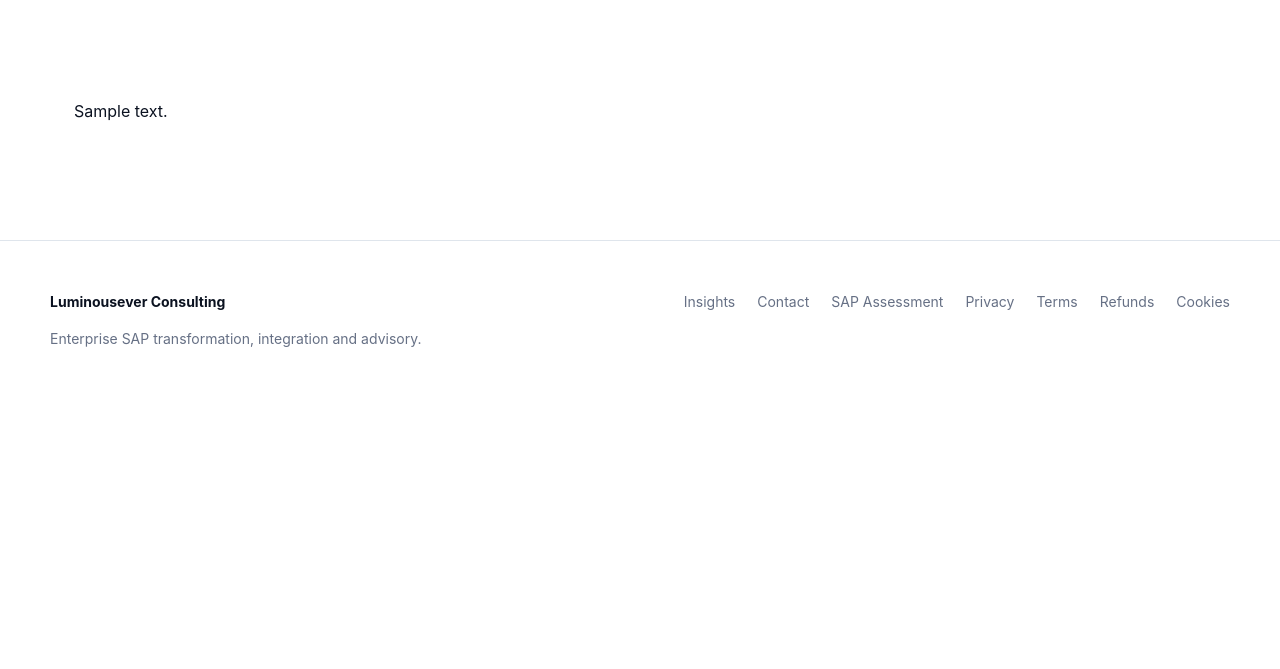
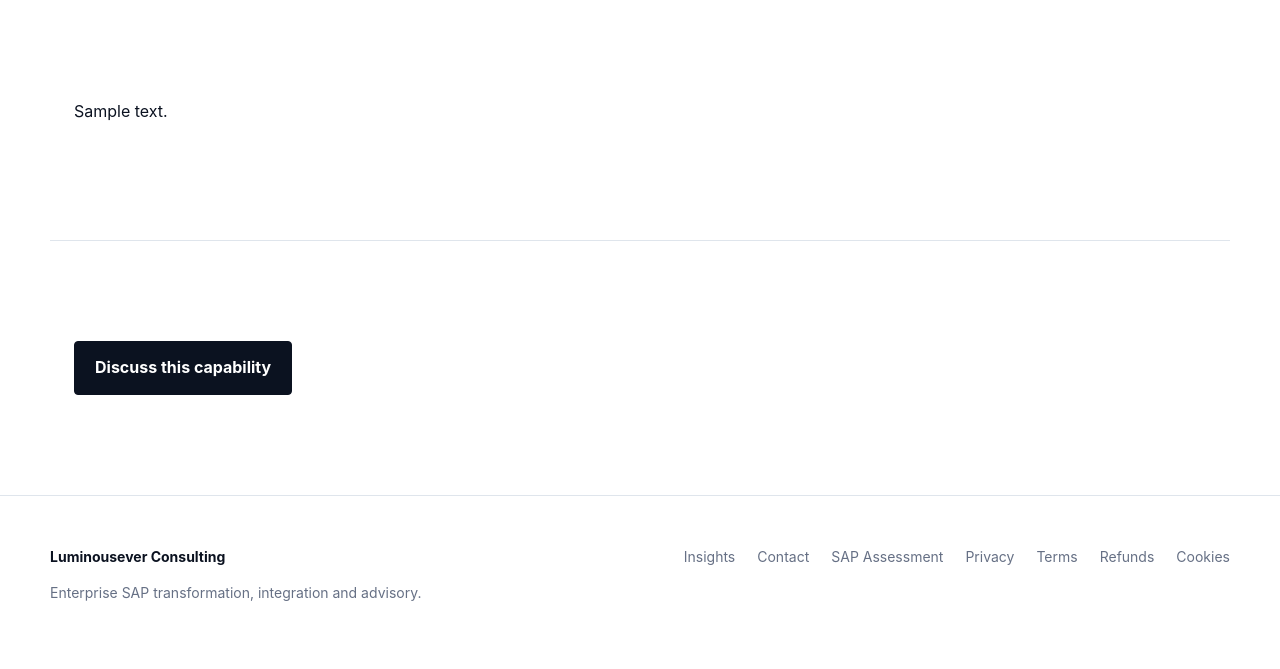
Before and after one commit to bhawanirathore7773/luminousever-consulting, a Django app: a page that uses templates/pages/detail.html in a window 1280 px wide. Shown: the part 469-1138 px from the top of the page. Before the commit the page ends 816 px from the top, so only its background shows below. Run offline with Django 5.2, Linux system fonts and the light colour scheme; tables that the repository leaves empty hold one stand-in row (values such as "Sample post"); parts of the project's set-up code (start-up, migrations or seed data) failed here and were passed over.

```diff
--- a/templates/pages/detail.html
+++ b/templates/pages/detail.html
@@ -1 +1 @@
-{% extends "base.html" %}{% block content %}<section class="page-head"><span class="eyebrow">LUMINOUSEVER CONSULTING</span><h1>{{ item.name|default:item.title }}</h1><p>{{ item.summary|default:item.excerpt }}</p></section><section class="section prose">{{ item.content|linebreaks }}</section>{% endblock %}
+{% extends "base.html" %}{% block content %}<article class="page-head"><span class="eyebrow">LUMINOUSEVER CONSULTING</span><h1>{{ item.name|default:item.title }}</h1><p>{{ item.summary|default:item.excerpt }}</p></article><section class="section prose">{{ item.content|linebreaks }}</section><section class="section"><a class="button primary" href="/contact/">Discuss this capability</a></section>{% endblock %}
```
